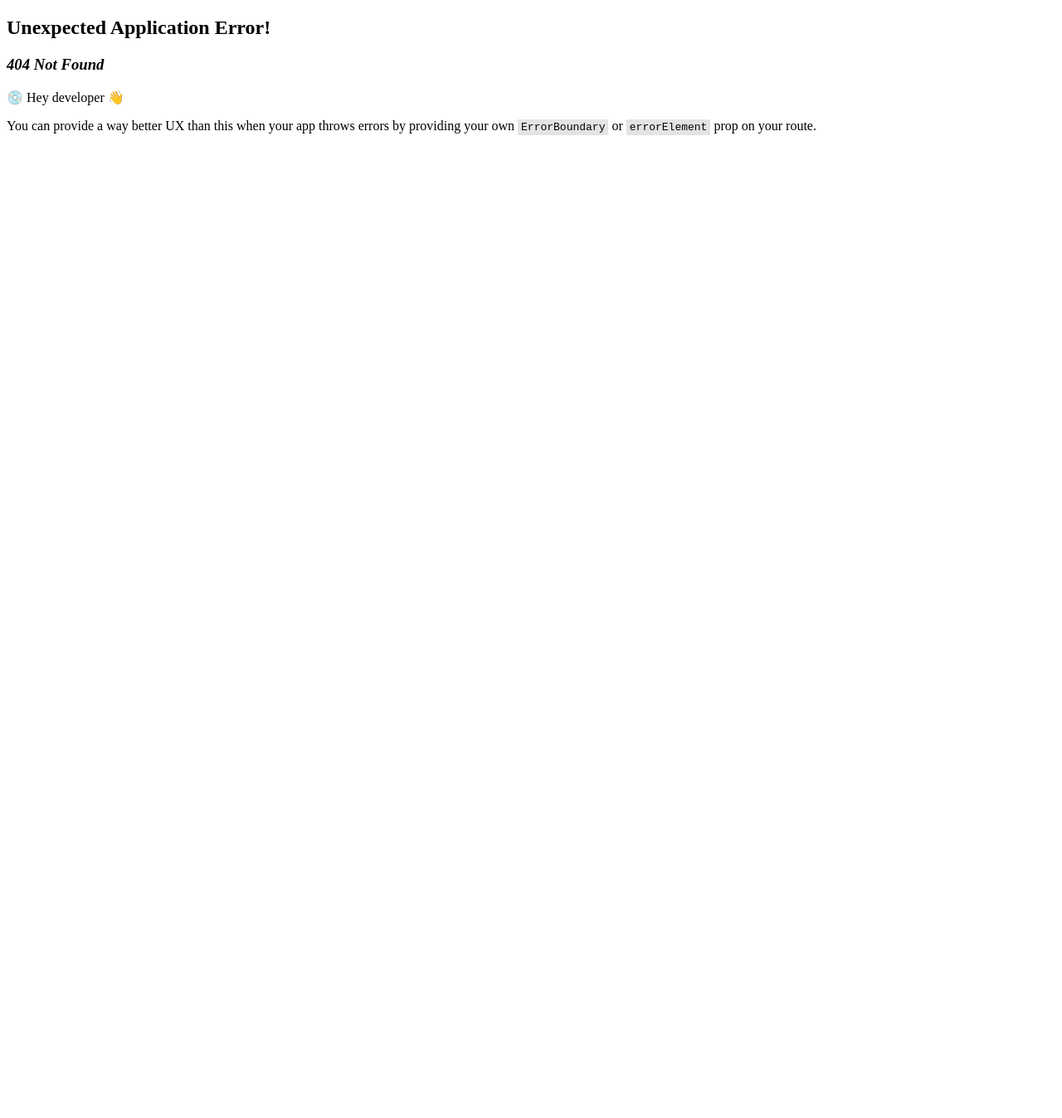
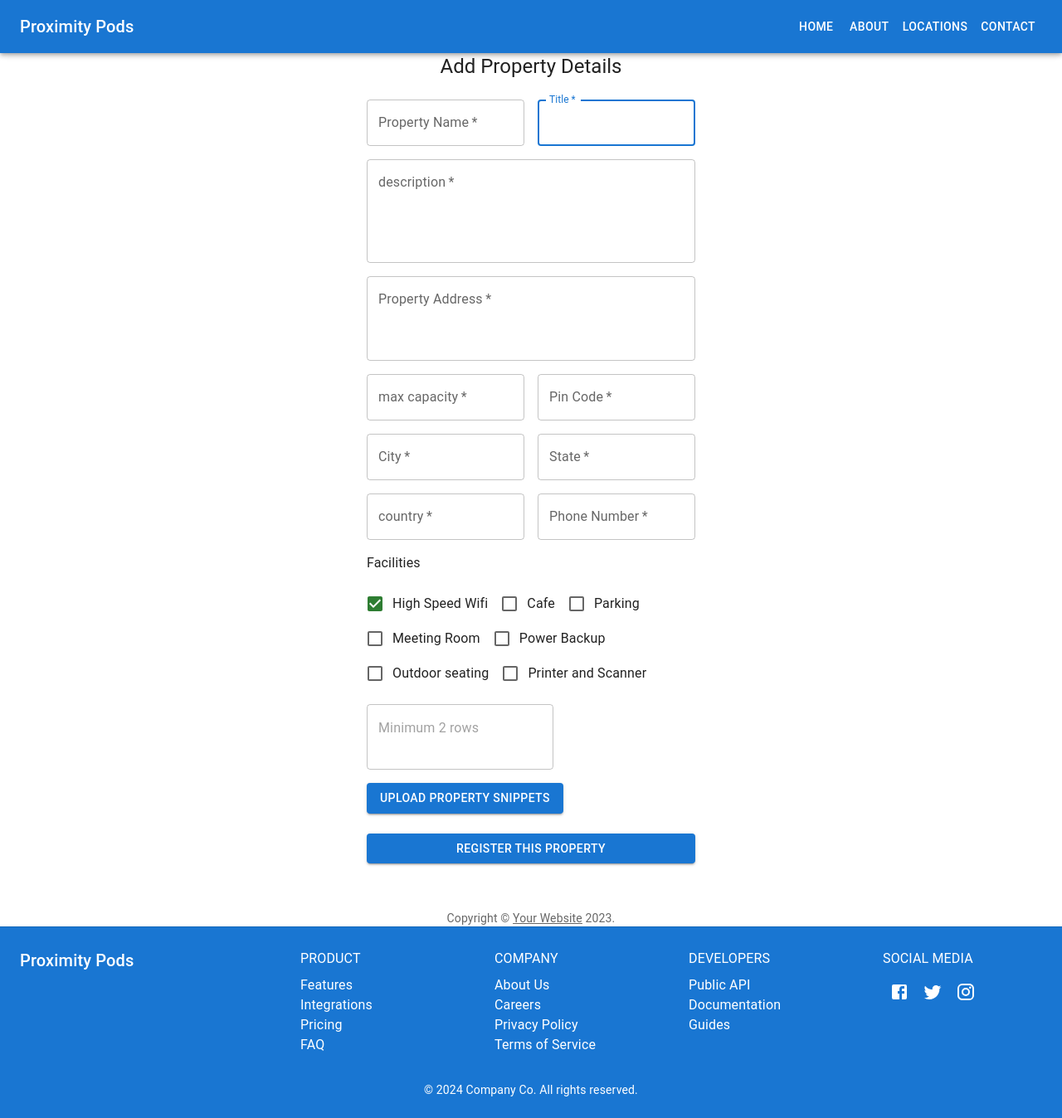
Before and after one commit to pesto-students/front-end-repo-p10-pixel-pioneers, a React (Vite) app: page /add-location in a window 1280 px wide. Before the commit this address had no page. Shown: the whole page at 83% size. Before the commit the page ends 800 px from the top, so only its background shows below. Built offline with nearby package versions, Linux system fonts and the light colour scheme.

Commit message:
Add Location

```diff
--- a/src/api/property.js
+++ b/src/api/property.js
@@ -60,7 +60,7 @@ export async function propertyList(filters) {
 export async function getProperty(id) {
   try {
     const response = await axios.get(`http://localhost:1337/api/properties/${id}?populate=*`);
-    console.log(`Get Property By ID:-`, response);
+    // console.log(`Get Property By ID:-`, response);
 
     let {data} = response.data
     return {
@@ -77,3 +77,22 @@ export async function getProperty(id) {
     }
   }
 }
+
+export async function addProperty(property) {
+  try {
+    console.log(`Property:-`, property);
+    const response = await axios.post(`http://localhost:1337/api/properties`, property, {
+      headers: {
+        'Content-Type': 'multipart/form-data'
+      }
+  });
+    console.log(`API RES`,response)
+  } catch (error) {
+    console.log(`ERR`)
+    console.error(error)
+    return {
+      success: false,
+      message: error.message
+    }
+  }
+}
--- a/src/components/Footer/index.jsx
+++ b/src/components/Footer/index.jsx
@@ -60,13 +60,13 @@ const Footer = () => {
                         <Typography variant="subtitle1" style={{ color: "#fff" }} gutterBottom>
                             SOCIAL MEDIA
                         </Typography>
-                        <IconButton aria-label="Facebook" color="inherit" component="a" href={socialMediaLinks.facebook}>
+                        <IconButton aria-label="Facebook" style={{color:"#fff"}} component="a" href={socialMediaLinks.facebook}>
                             <FacebookIcon />
                         </IconButton>
-                        <IconButton aria-label="Twitter" color="inherit" component="a" href={socialMediaLinks.twitter}>
+                        <IconButton aria-label="Twitter" style={{color:"#fff"}} component="a" href={socialMediaLinks.twitter}>
                             <TwitterIcon />
                         </IconButton>
-                        <IconButton aria-label="Instagram" color="inherit" component="a" href={socialMediaLinks.instagram}>
+                        <IconButton aria-label="Instagram" style={{color:"#fff"}} component="a" href={socialMediaLinks.instagram}>
                             <InstagramIcon />
                         </IconButton>
                     </Grid>
--- a/src/pages/AddPropertyDetails/index.jsx
+++ b/src/pages/AddPropertyDetails/index.jsx
@@ -12,6 +12,9 @@ import Box from "@mui/material/Box";
 import Typography from "@mui/material/Typography";
 import Container from "@mui/material/Container";
 import { createTheme, ThemeProvider } from "@mui/material/styles";
+
+import { addProperty } from "../../api/property";
+import { Description } from "@mui/icons-material";
 
 function Copyright(props) {
   return (
@@ -39,26 +42,17 @@ export default function AddPropertyDetails() {
   const [file, setFile] = useState();
 
   function handleChange(e) {
-    console.log(e.target.files);
     setFile(URL.createObjectURL(e.target.files[0]));
   }
 
   const handleSubmit = async (event) => {
     event.preventDefault();
     const data = new FormData(event.currentTarget);
-    console.log({
-      data,
-      // email: data.get('email'),
-      // password: data.get('password'),
-    });
-    // await register({
-    //     email: data.get('email'),
-    //     password: data.get('password'),
-    //     username: data.get('username'),
-    //     firstName: data.get('firstName'),
-    //     lastName: data.get('lastName'),
-    //     phoneNumber: data.get('phoneNumber'),
-    // });
+    const image = document.getElementById("image");
+    Object.keys(image.files).forEach(key => {
+      data.append("images", image.files[key]);
+    })
+    await addProperty(data);
   };
 
   return (
@@ -86,14 +80,25 @@ export default function AddPropertyDetails() {
             sx={{ mt: 3 }}
           >
             <Grid container spacing={2}>
-              <Grid item xs={12} sm={12}>
+              <Grid item xs={6} sm={6}>
                 <TextField
                   autoComplete="given-name"
-                  name="propertyName"
+                  name="name"
                   required
                   fullWidth
                   id="propertyName"
                   label="Property Name"
+                  autoFocus
+                />
+              </Grid>
+                <Grid item xs={6} sm={6}>
+                <TextField
+                  autoComplete="given-name"
+                  name="title"
+                  required
+                  fullWidth
+                  id="title"
+                  label="Title"
                   autoFocus
                 />
               </Grid>
@@ -104,6 +109,8 @@ export default function AddPropertyDetails() {
                   id="description"
                   label="description"
                   name="description"
+                  multiline
+                  minRows={4}
                 />
               </Grid>
               <Grid item xs={12} sm={12}>
@@ -112,8 +119,10 @@ export default function AddPropertyDetails() {
                   fullWidth
                   id="address"
                   label="Property Address"
-                  name=" property address"
+                  name="address"
                   autoComplete="address"
+                  multiline
+                  minRows={3}
                 />
               </Grid>
 
@@ -142,7 +151,7 @@ export default function AddPropertyDetails() {
                   fullWidth
                   id="city"
                   label="City"
-                  name="City"
+                  name="city"
                 />
               </Grid>
 
@@ -152,11 +161,11 @@ export default function AddPropertyDetails() {
                   fullWidth
                   id="state"
                   label="State"
-                  name="State"
+                  name="state"
                   autoComplete="state"
                 />
               </Grid>
-              <Grid item xs={12}>
+              <Grid item xs={6}>
                 <TextField
                   required
                   fullWidth
@@ -165,6 +174,15 @@ export default function AddPropertyDetails() {
                   type="country"
                   id="country"
                   autoComplete="country"
+                />
+              </Grid>
+              <Grid item xs={6}>
+                <TextField
+                  required
+                  fullWidth
+                  name="phoneNumber"
+                  label="Phone Number"
+                  id="phoneNumber"
                 />
               </Grid>
               <Grid item xs={12}>
@@ -255,8 +273,8 @@ export default function AddPropertyDetails() {
               <Grid item>
                 <Button variant="contained" component="label">
                   Upload Property Snippets
-                  <input type="file" hidden />
-                  <img src={file} />
+                  <input type="file" accept="image/*" id="image" multiple hidden onChange={handleChange}/>
+                  <img name="image"  src={file} />
                 </Button>
               </Grid>
             </Grid>
--- a/src/pages/App/index.jsx
+++ b/src/pages/App/index.jsx
@@ -27,7 +27,7 @@ const router = createBrowserRouter(
       <Route path="property-details/:propertyID" element={<PropertyDetails />} />
       <Route path="contact" element={<Contact />} />
       <Route path="about" element={<About />} />
-
+      <Route path="add-location" element={<AddPropertyDetails />}/>
     </Route>
   )
 );
```
